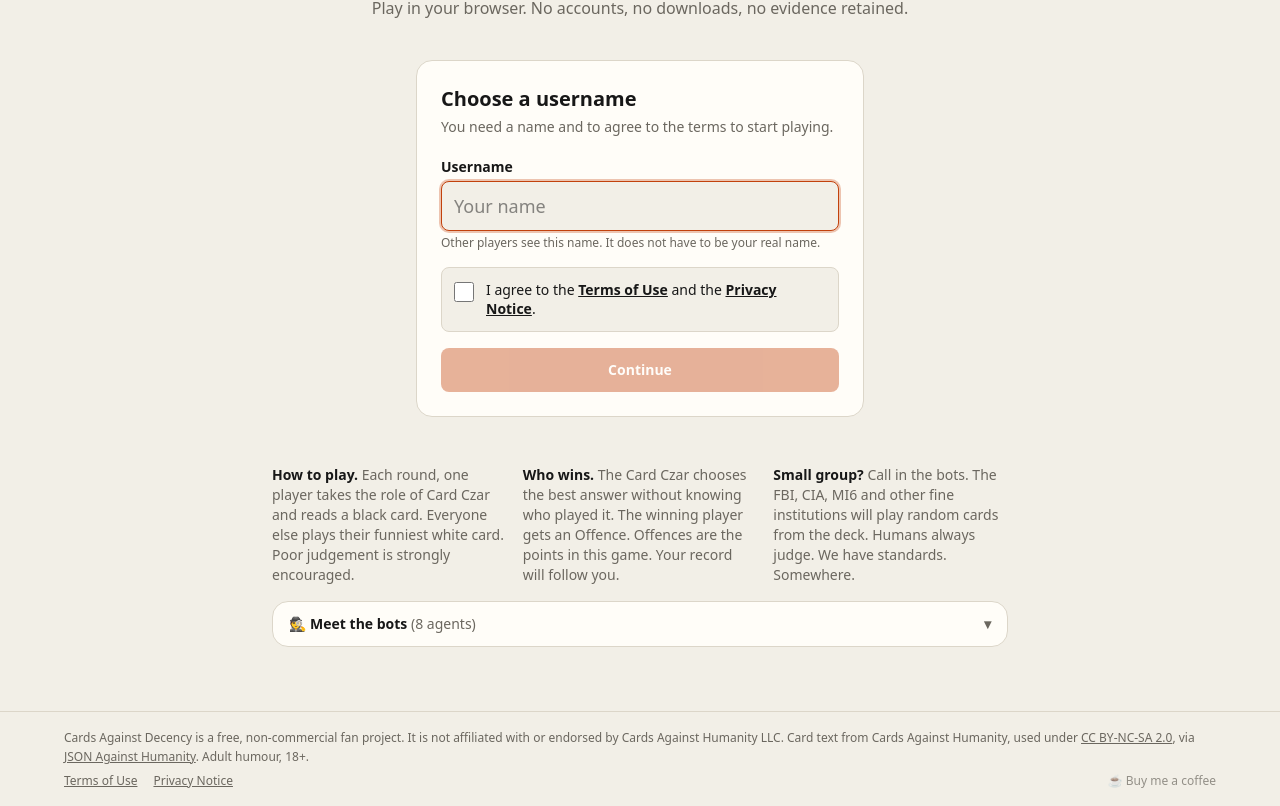
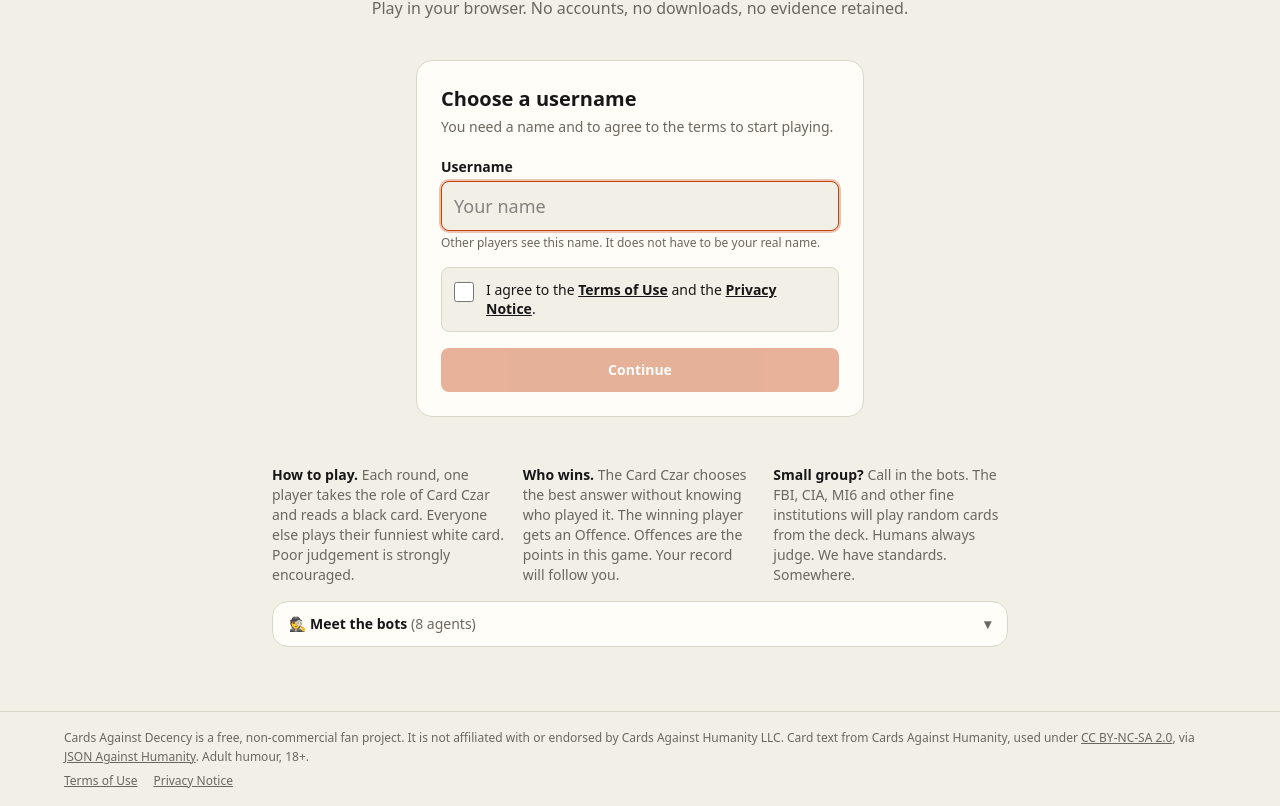
Before and after one commit to nic-pan/cards-against-decency, a Next.js app: page / in a window 1280 px wide. Shown: the part 308-1114 px from the top of the page. Built offline with nearby package versions, Linux system fonts and the light colour scheme.

Commit message:
Footer: remove the coffee link for now (planned for a later version)

```diff
--- a/src/app/layout.tsx
+++ b/src/app/layout.tsx
@@ -42,15 +42,6 @@ export default function RootLayout({ children }: { children: React.ReactNode })
               <Link className="underline" href="/privacy">
                 Privacy Notice
               </Link>
-              {/* Optional tip jar. Kept quiet on purpose: the game is free and stays free. */}
-              <a
-                className="ml-auto opacity-70 hover:underline hover:opacity-100"
-                href="https://buymeacoffee.com/nickelfront"
-                target="_blank"
-                rel="noopener noreferrer"
-              >
-                ☕ Buy me a coffee
-              </a>
             </p>
           </div>
         </footer>
```
